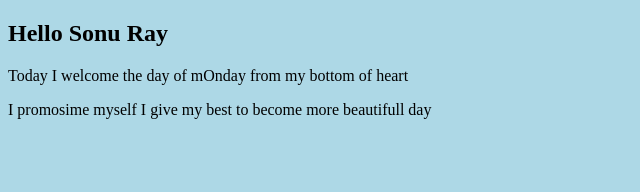
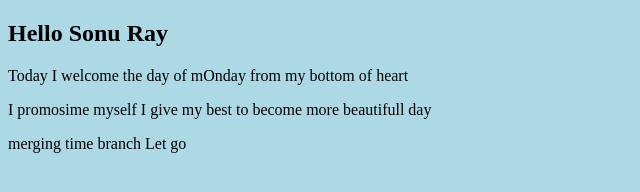
Before and after one commit to Sonuray9354/hello-monday, a plain HTML site: page index.html in a window 1280 px wide. Shown: the whole page, without its empty margins (0-640 px from the left). Drawn offline with Linux system fonts and the light colour scheme.

Commit message:
updated index.html with emergency fix

```diff
--- a/index.html
+++ b/index.html
@@ -9,5 +9,6 @@
 <h2>Hello Sonu Ray</h2>
 <p>Today I welcome the day of mOnday from my bottom of heart </p>
 <p>I promosime myself I give my best to become more beautifull day</p>
+<p>merging time branch Let go </p>
   </body>
 </html>
```
